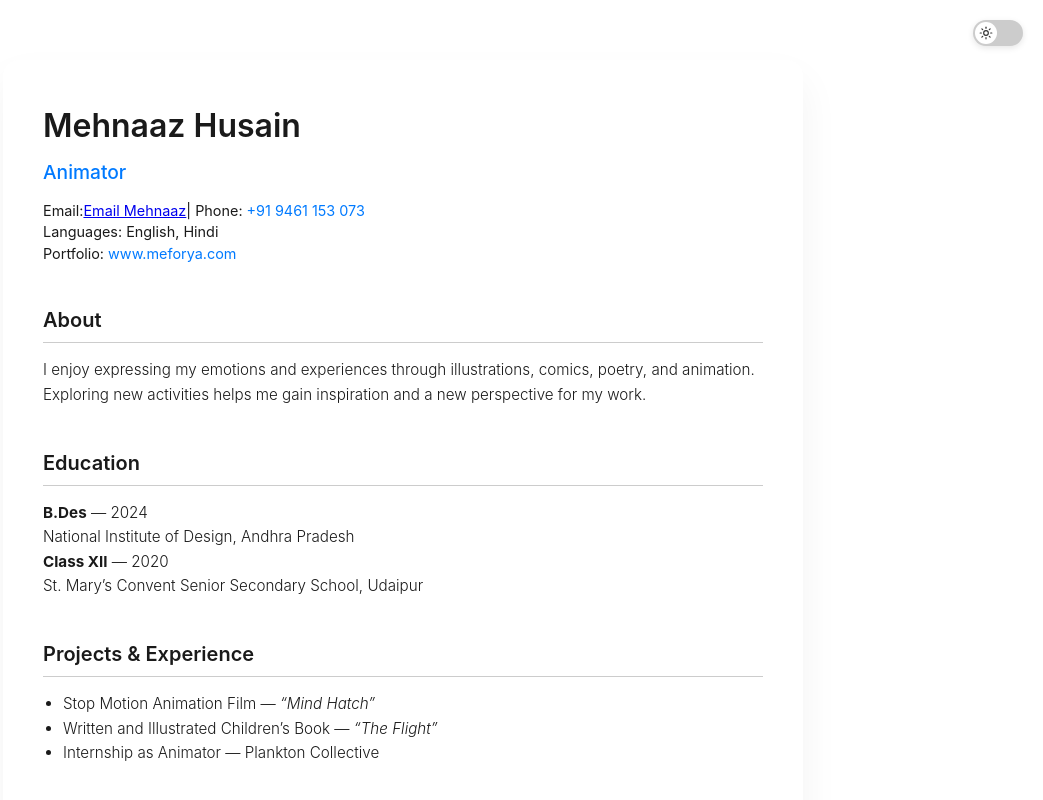
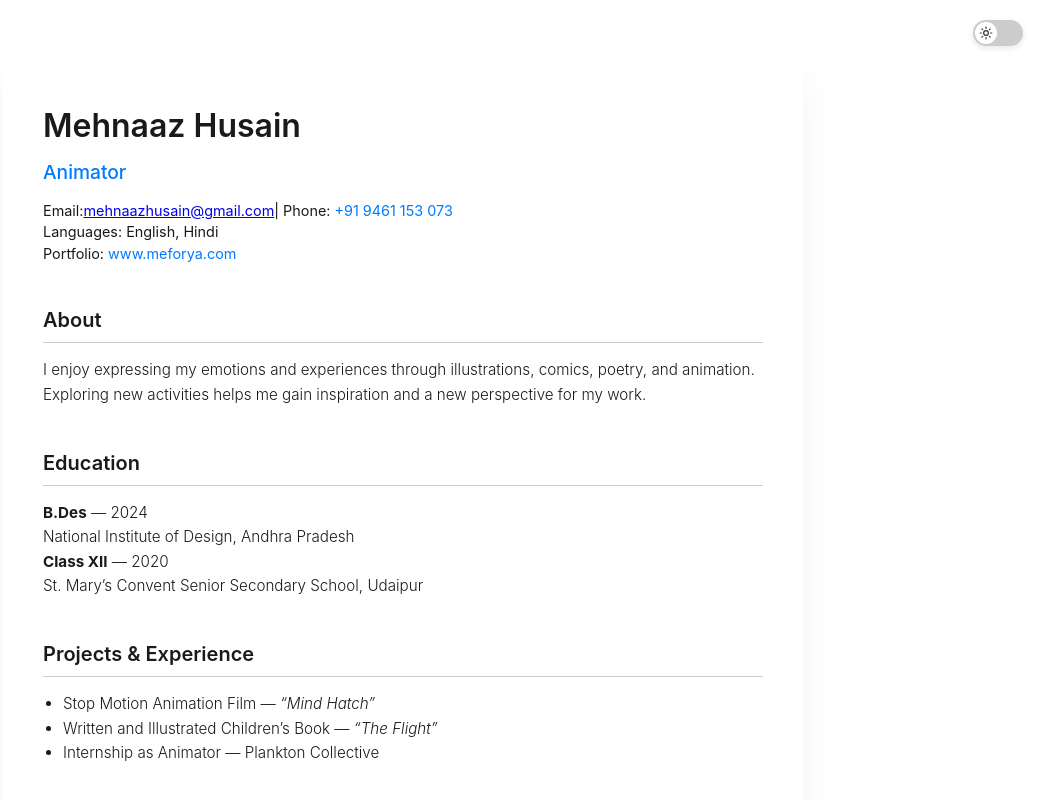
Before and after one commit to meforya/me, a plain HTML site: page index.html in a window 1280 px wide. Shown: the top 800 px of the page, without its empty margins (237-1280 px from the left). Drawn offline with nearby package versions, Linux system fonts and the light colour scheme; no server answers; a web font is replaced by a local one.

Commit message:
Update index.html

```diff
--- a/index.html
+++ b/index.html
@@ -154,7 +154,7 @@
     <h1>Mehnaaz Husain</h1>
     <div id="rotating-title">Illustrator</div>
     <div class="info">
-      Email:<a href="mailto:mehnaazhusain@gmail.com?subject=Collaboration%20Opportunity&body=Hi%20Mehnaaz%2C%0A%0AI've%20just%20seen%20your%20resume...">Email Mehnaaz</a>|
+      Email:<a href="mailto:mehnaazhusain@gmail.com?subject=Collaboration%20Opportunity&body=Hi%20Mehnaaz%2C%0A%0AI've%20just%20seen%20your%20resume...">mehnaazhusain@gmail.com</a>|
       Phone: <a href="#" id="phone-link" style="color:#007aff;text-decoration:none;">+91 9461 153 073</a><br />
       Languages: English, Hindi<br />
       Portfolio: <a href="https://www.meforya.com" target="_blank" style="color:#007aff;text-decoration:none;">www.meforya.com</a>
```
